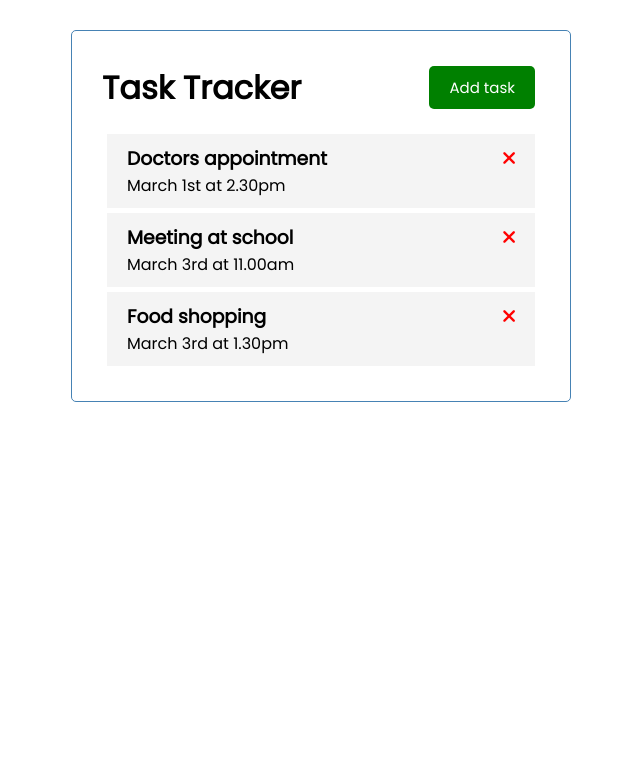
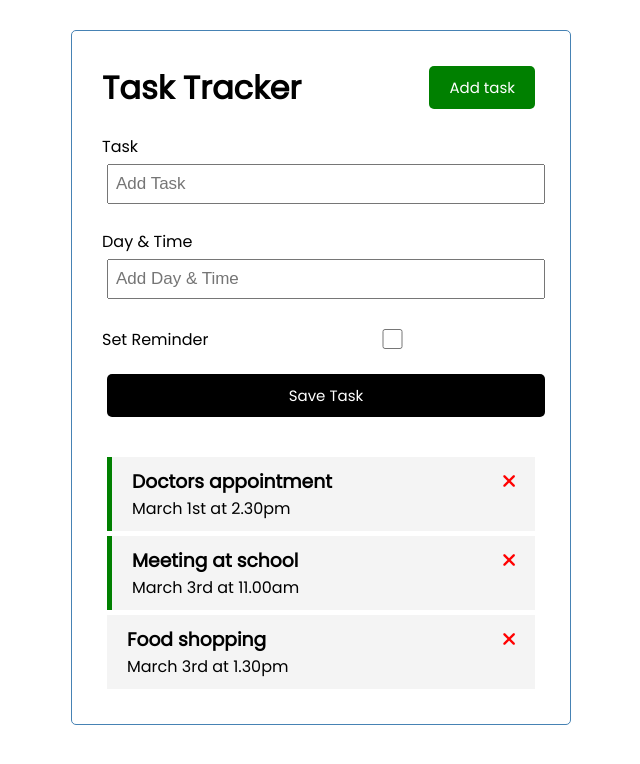
Before and after one commit to Joe-Isaac/simple-Vue-task-tracker, a Vue app: page / in a window 1280 px wide. Shown: the top 764 px of the page, without its empty margins (319-959 px from the left). Built offline with nearby package versions, Linux system fonts and the light colour scheme.

Commit message:
Add task component

```diff
--- a/src/App.vue
+++ b/src/App.vue
@@ -1,26 +1,53 @@
 <template>
 <div class="container">
     <Header title="Task Tracker"/>
-    <Tasks :tasks="tasks"/>
+    <AddTask @add-task="addTask"/>
+    <Tasks @toggle-reminder="toggleReminder" @delete-task="deleteTask" :tasks="tasks"/>
  </div>
 </template>
 
 <script>
 import Header from './components/Header'
 import Tasks from './components/Tasks.vue';
+import AddTask from './components/AddTask.vue'
 
 export default {
   name: 'App',
   components: {
     Header,
     Tasks,
-    Tasks
+    Tasks,
+    AddTask,
+    AddTask
 },
 data() {
   return {
     tasks: []
   }
 },
+
+methods: {
+  addTask(task){
+    this.tasks = [...this.tasks, task]
+  },
+
+  deleteTask(id){
+    if (confirm(' Are you sure?')){
+
+      this.tasks = this.tasks.filter((task) => {
+          return task.id !== id;
+      })
+    }
+  },
+  toggleReminder(id){
+    this.tasks = this.tasks.map((task) => {
+      task.id === id ? {...task, id:'null'} : console.log('blah')
+    })
+
+    console.log(this.tasks, "is the value of tasks after op")
+  },
+},
+
 created(){
   this.tasks = [
     {
--- /dev/null
+++ b/src/components/AddTask.vue
@@ -0,0 +1,96 @@
+<template>
+     <form @submit="onSubmit" class="add-form">
+    <div class="form-control">
+      <label>Task</label>
+      <input type="text" v-model="text" name="text" placeholder="Add Task" />
+    </div>
+    <div class="form-control">
+      <label>Day & Time</label>
+      <input
+        type="text"
+        v-model="day"
+        name="day"
+        placeholder="Add Day & Time"
+      />
+    </div>
+    <div class="form-control form-control-check">
+      <label>Set Reminder</label>
+      <input type="checkbox" v-model="reminder" name="reminder" />
+    </div>
+
+    <input type="submit" value="Save Task" class="btn btn-block" />
+  </form>
+</template>
+
+<script>
+
+
+export default {
+    name: 'AddTask',
+
+    data(){
+        return {
+            text: '',
+            day: '',
+            reminder: false,
+        }
+    },
+
+    methods: {
+        onSubmit(e){
+            e.preventDefault();
+
+            if(!this.text){
+                alert('please add a task')
+                return
+            }
+
+            const newTask = {
+                id: Math.floor(Math.random() * 100000),
+                text: this.text,
+                day: this.day,
+                reminder: this.reminder,
+            }
+
+            console.log(newTask);
+            this.$emit('add-task', newTask);
+
+            this.text=''
+            this.day=''
+            this.reminder=false
+        }
+    }
+}
+</script>
+
+
+<style scoped>
+.add-form {
+  margin-bottom: 40px;
+}
+.form-control {
+  margin: 20px 0;
+}
+.form-control label {
+  display: block;
+}
+.form-control input {
+  width: 100%;
+  height: 40px;
+  margin: 5px;
+  padding: 3px 7px;
+  font-size: 17px;
+}
+.form-control-check {
+  display: flex;
+  align-items: center;
+  justify-content: space-between;
+}
+.form-control-check label {
+  flex: 1;
+}
+.form-control-check input {
+  flex: 2;
+  height: 20px;
+}
+</style>
--- a/src/components/Task.vue
+++ b/src/components/Task.vue
@@ -1,7 +1,9 @@
 <template>
-<div class="task">
+<div
+    @dblclick="$emit('toggle-reminder', task.id)"
+    :class="[task.reminder ? 'reminder' : '', 'task' ]">
     <h3>{{task.text}}
-    <i class="fas fa-times"></i>
+    <i @click="$emit('delete-task')" class="fas fa-times"></i>
     </h3>
     <p>{{task.day}}</p>
 
@@ -14,11 +16,13 @@
     name: 'Task',
     props: {
         task: Object,
+    },
+    methods: {
     }
 }
 </script>
 
-<style scoped>
+<style scope>
 .fas{
     color: red;
 }
--- a/src/components/Tasks.vue
+++ b/src/components/Tasks.vue
@@ -1,6 +1,6 @@
 <template>
     <div :key="task.id" v-for="task in tasks">
-    <Task :task="task"/>
+    <Task @toggle-reminder="$emit('toggle-reminder', task.id)" @delete-task="$emit('delete-task', task.id)" :task="task"/>
     </div>
 </template>
 
@@ -14,6 +14,7 @@
     },
     components: {
         Task
-    }
+    },
+    emits: ['delete-task', 'toggle-reminder'],
 }
 </script>
```
